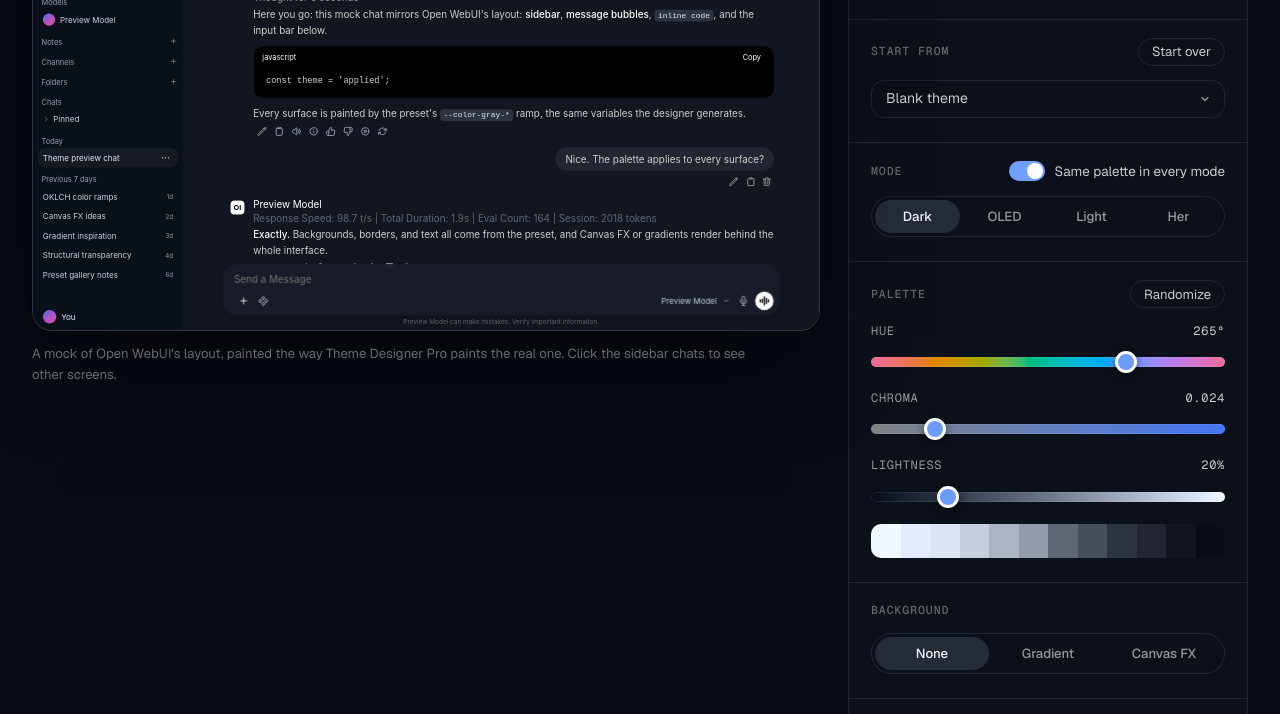
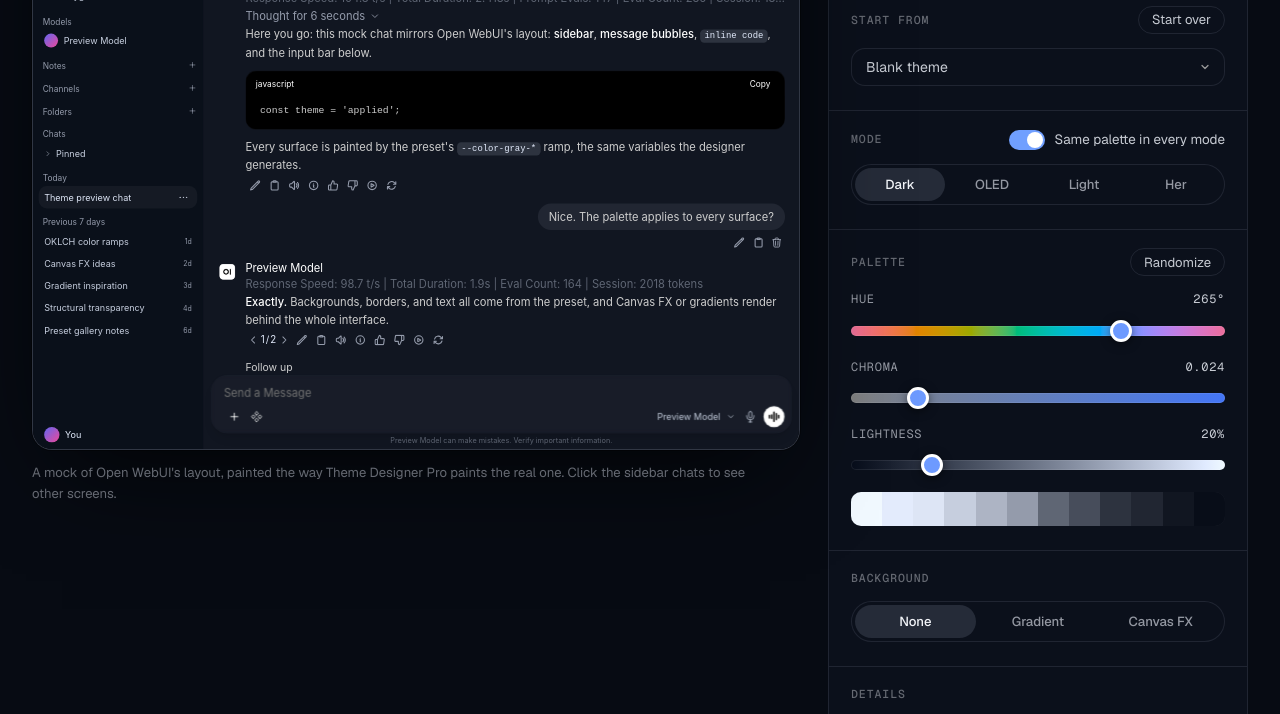
Before and after one commit to silentoplayz/theme-designer-pro-presets, a website: page docs/studio/index.html in a window 1280 px wide. Shown: the part 266-980 px from the top of the page. Drawn offline with nearby package versions, Linux system fonts and the light colour scheme.

Commit message:
feat(site): the Studio preview fills the screen
On screens wider than 1080px the preview takes the window's height and
the mock lays itself out to that shape at close to real size, and the
Studio is no longer capped at 1560px wide. Phones keep the short pinned
preview.

```diff
--- a/docs/assets/site.css
+++ b/docs/assets/site.css
@@ -1872,10 +1872,10 @@ iframe { color-scheme: normal; }
 
 .studio {
   display: grid;
-  grid-template-columns: minmax(0, 1fr) 400px;
+  grid-template-columns: minmax(0, 1fr) 420px;
   gap: 28px;
   width: 100%;
-  max-width: 1560px;
+  max-width: 2400px;
   margin-inline: auto;
   padding: 24px var(--gutter) 48px;
   align-items: start;
@@ -2045,6 +2045,15 @@ iframe { color-scheme: normal; }
 }
 .fx-row-name { overflow: hidden; text-overflow: ellipsis; white-space: nowrap; }
 .fx-row-tag { font-size: 0.72rem; color: var(--faint); white-space: nowrap; }
+
+/* Wide screens: the preview fills the window's height, and the mock lays
+   itself out to that shape (mockStage's fill option) */
+@media (min-width: 1081px) {
+  .studio .viewport {
+    aspect-ratio: auto;
+    height: max(460px, calc(100dvh - var(--header-h) - 150px));
+  }
+}
 
 @media (max-width: 1080px) {
   /* Block flow, so the sticky preview can stick across the whole panel */
--- a/docs/assets/studio.js
+++ b/docs/assets/studio.js
@@ -55,7 +55,7 @@
   // ---- Preview ----
 
   const viewport = $('studio-viewport');
-  const stage = UI.mockStage(viewport, $('studio-msg'), 'Open WebUI with your theme', { wide: true });
+  const stage = UI.mockStage(viewport, $('studio-msg'), 'Open WebUI with your theme', { wide: true, fill: true });
 
   function previewOpts(key) {
     const m = state.modes[key];
--- a/docs/assets/ui.js
+++ b/docs/assets/ui.js
@@ -349,8 +349,14 @@
       const w = viewport.clientWidth;
       // `wide` keeps the desktop layout even on a phone, for a short preview
       const small = w < 640 && !o.wide;
-      const vw = small ? 720 : 1280;
-      const vh = small ? 900 : 760;
+      let vw = small ? 720 : 1280;
+      let vh = small ? 900 : 760;
+      // `fill`: when the stylesheet gives the box its own height, the mock
+      // takes that shape instead of a fixed one, at close to real size
+      if (o.fill && getComputedStyle(viewport).aspectRatio === 'auto' && viewport.clientHeight > 0) {
+        vw = Math.max(1100, Math.min(1440, w));
+        vh = Math.round(vw * viewport.clientHeight / w);
+      }
       viewport.style.setProperty('--vw', vw);
       viewport.style.setProperty('--vh', vh);
       viewport.style.setProperty('--s', String(w / vw));
```
